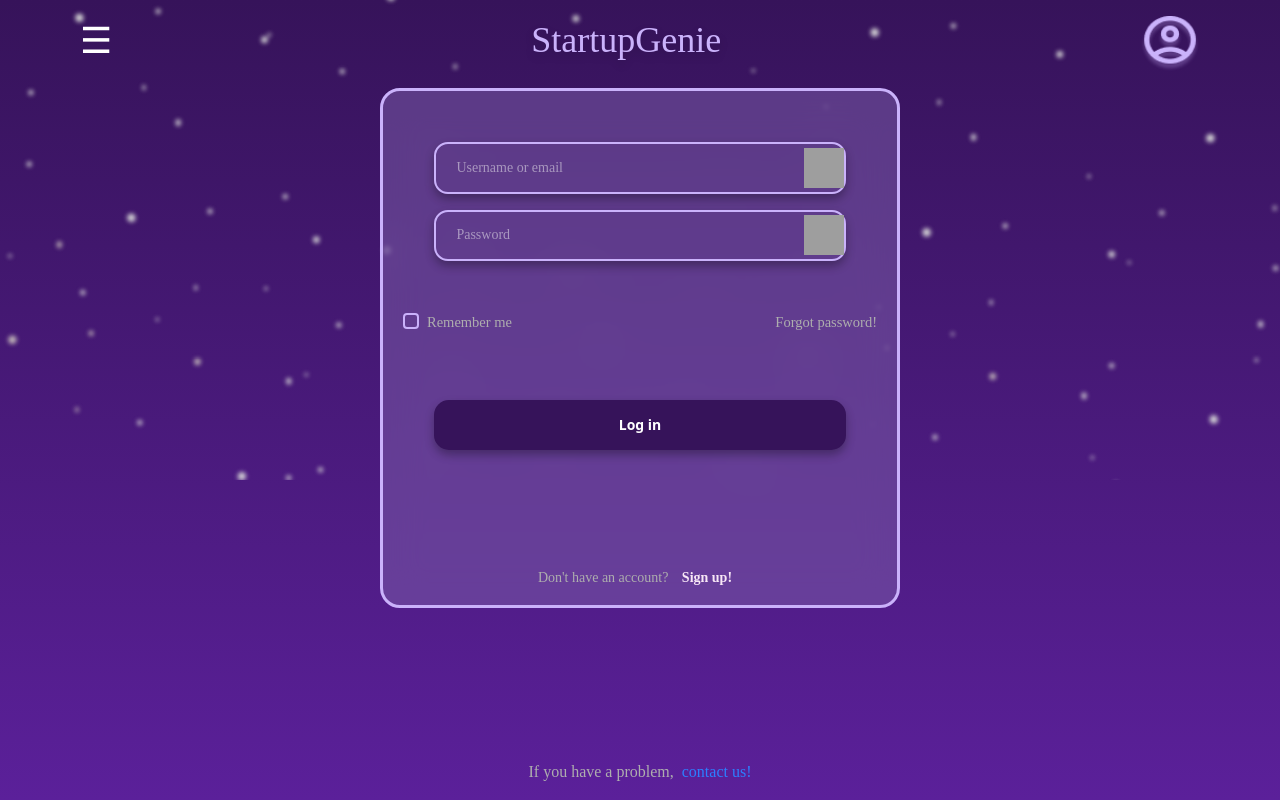
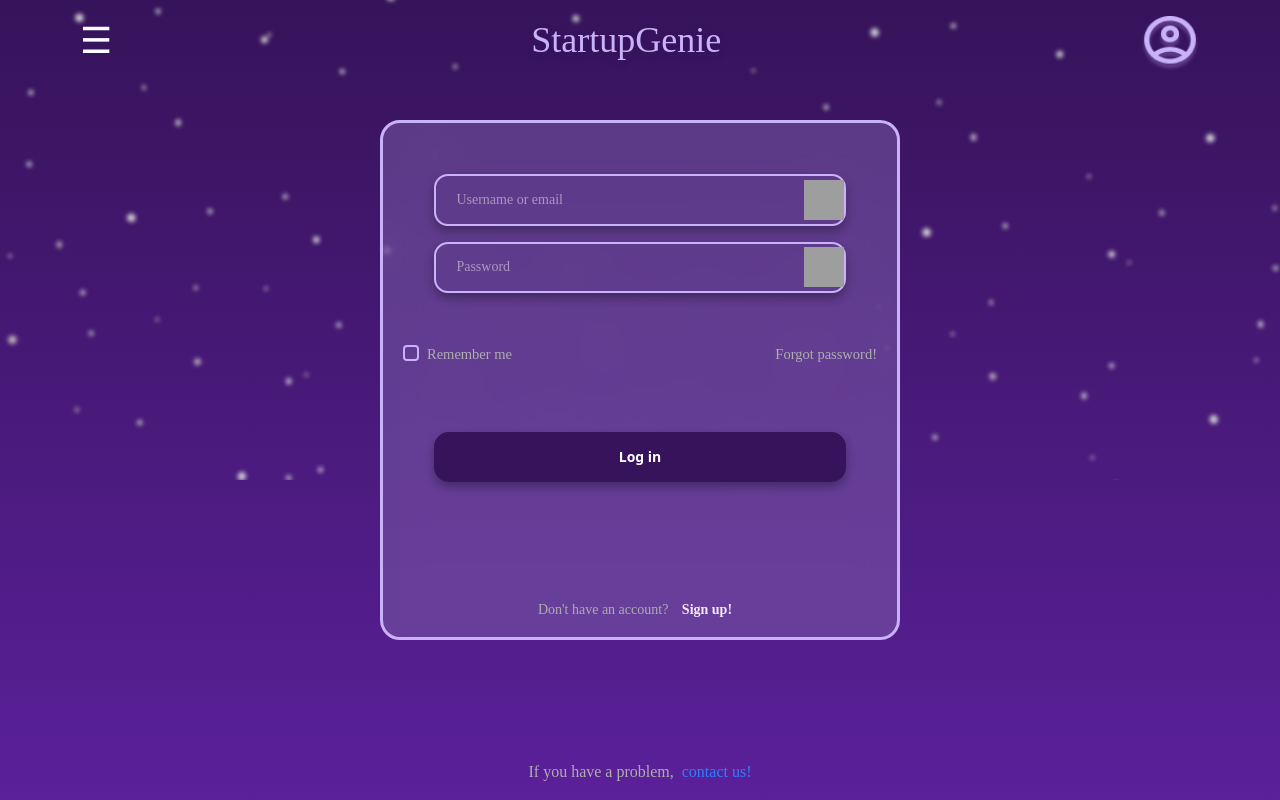
Before and after one commit to mekbalidris/ChatBot, a React (Vite) app in the folder front-end/: page /login in a window 1280 px wide. Built offline with nearby package versions, Linux system fonts and the light colour scheme; grey boxes are pictures that could not be loaded; a web font is replaced by a local one.

Commit message:
nothing big

```diff
--- a/front-end/src/authpages/Login.jsx
+++ b/front-end/src/authpages/Login.jsx
@@ -37,7 +37,7 @@ function Login() {
       {/* Conteneur principal */}
       <form
         onSubmit={handleLogin}
-        className="box flex flex-col items-center bg-[rgba(126,97,171,0.5)] backdrop-blur-[20px] border-[3px] border-[#cab2fb] rounded-[20px] text-sm z-10 mx-auto mt-4"
+        className="box flex flex-col items-center bg-[rgba(126,97,171,0.5)] backdrop-blur-[20px] border-[3px] border-[#cab2fb] rounded-[20px] text-sm z-10 mx-auto mt-12"
         style={{
           height: "65vh",
           width: "80%",
--- a/front-end/src/authpages/Signup.jsx
+++ b/front-end/src/authpages/Signup.jsx
@@ -81,7 +81,7 @@ function Signup() {
     <>
       {/* Formulaire */}
       <div
-        className="mx-auto mt-4 flex flex-col items-center justify-center bg-[rgba(126,97,171,0.5)] backdrop-blur-lg border-4 border-[#cab2fb] rounded-2xl"
+        className="mx-auto mt-7 flex flex-col items-center justify-center bg-[rgba(126,97,171,0.5)] backdrop-blur-lg border-4 border-[#cab2fb] rounded-2xl"
         style={{ height: "70vh", width: "80%", maxWidth: "520px" }}
       >
         {/* Champ Username */}
```
